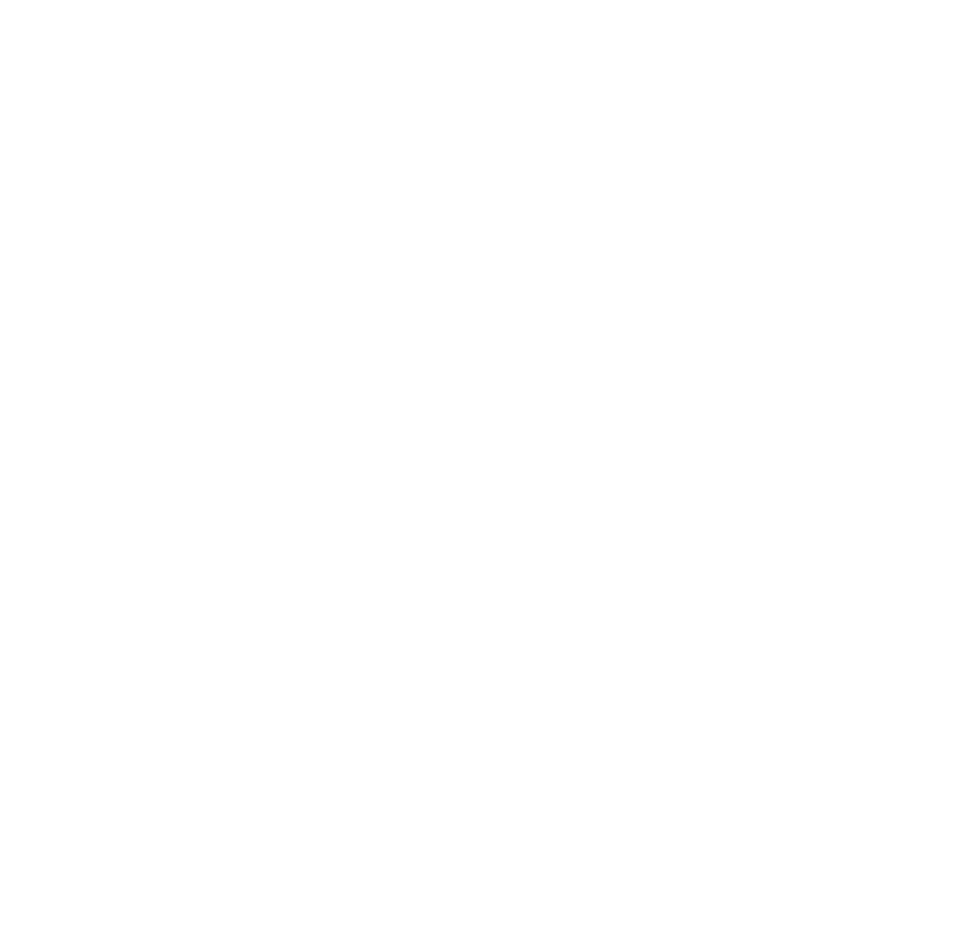
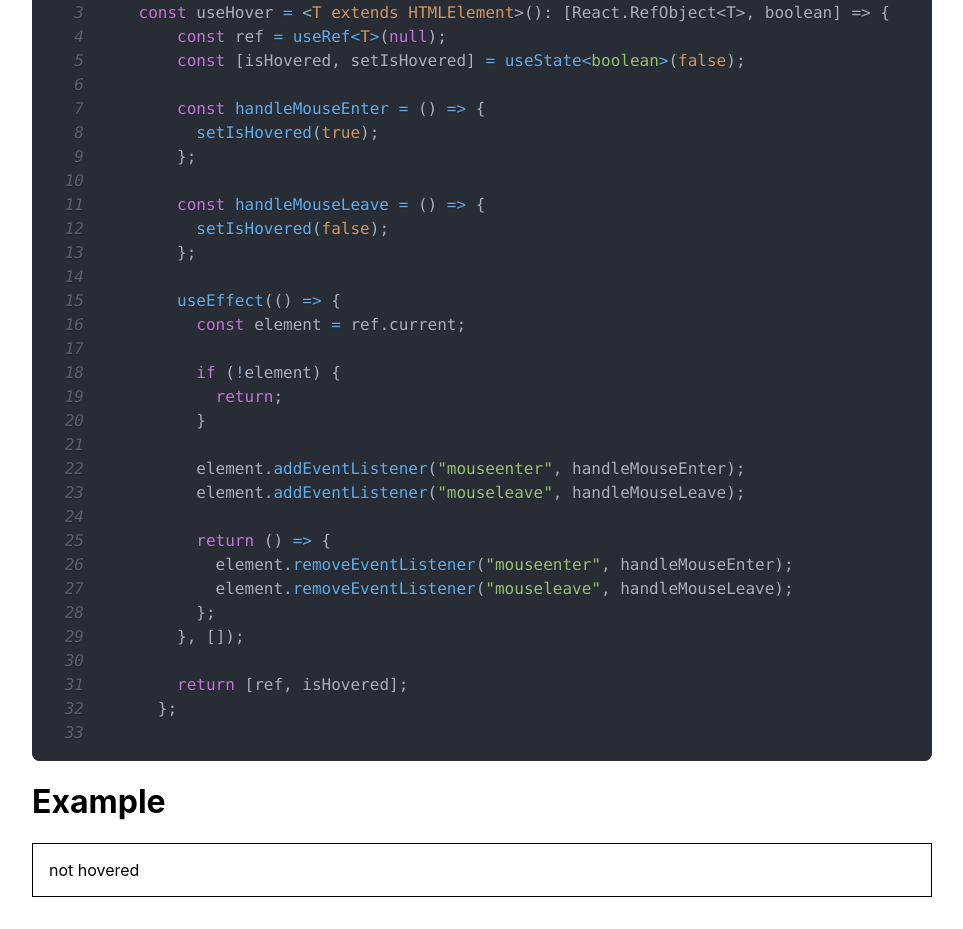
Before and after one commit to raymondpoon95/big-frontend-dev, a React (Create React App) app: page /useHover in a window 1280 px wide. Before the commit this address had no page. Shown: the part 240-1169 px from the top of the page, without its empty margins (158-1121 px from the left). Before the commit the page ends 800 px from the top, so only its background shows below. Built offline with nearby package versions, Linux system fonts and the light colour scheme.

Commit message:
useHover hook solution

```diff
--- a/src/App.tsx
+++ b/src/App.tsx
@@ -6,6 +6,7 @@
 import UseIsFirstRender from "./components/UseIsFirstRender/UseIsFirstRender";
 import UsePrevious from "./components/UsePrevious/UsePrevious";
 import UseSWR from "./components/UseSWR/UseSWR";
+import UseHover from "./components/UseHover/UseHover";
 
 const App = () => {
   return (
@@ -16,6 +17,7 @@
         <Route path="useIsFirstRender" element={<UseIsFirstRender />} />
         <Route path="usePrevious" element={<UsePrevious />} />
         <Route path="useSWR" element={<UseSWR />} />
+        <Route path="useHover" element={<UseHover />} />
       </Route>
     </Routes>
   );
--- a/src/Data/Data.ts
+++ b/src/Data/Data.ts
@@ -24,8 +24,8 @@
     description: "UseSWR",
   },
   {
-    link: "reactCounterApp",
-    description: "React Counter App",
+    link: "useHover",
+    description: "UseHover",
   },
   {
     link: "useTimeOut",
--- /dev/null
+++ b/src/components/UseHover/UseHover.tsx
@@ -0,0 +1,83 @@
+import { useEffect, useState, useRef } from "react";
+import CodeDisplay from "../CodeDisplay/CodeDisplay";
+
+const useHoverCodeString = `
+    import { useEffect, useState, useRef } from "react";
+
+    const useHover = <T extends HTMLElement>(): [React.RefObject<T>, boolean] => {
+        const ref = useRef<T>(null);
+        const [isHovered, setIsHovered] = useState<boolean>(false);
+
+        const handleMouseEnter = () => {
+          setIsHovered(true);
+        };
+
+        const handleMouseLeave = () => {
+          setIsHovered(false);
+        };
+
+        useEffect(() => {
+          const element = ref.current;
+
+          if (!element) {
+            return;
+          }
+
+          element.addEventListener("mouseenter", handleMouseEnter);
+          element.addEventListener("mouseleave", handleMouseLeave);
+
+          return () => {
+            element.removeEventListener("mouseenter", handleMouseEnter);
+            element.removeEventListener("mouseleave", handleMouseLeave);
+          };
+        }, []);
+
+        return [ref, isHovered];
+      };
+`;
+
+const useHover = <T extends HTMLElement>(): [React.RefObject<T>, boolean] => {
+  const ref = useRef<T>(null);
+  const [isHovered, setIsHovered] = useState<boolean>(false);
+
+  const handleMouseEnter = () => {
+    setIsHovered(true);
+  };
+
+  const handleMouseLeave = () => {
+    setIsHovered(false);
+  };
+
+  useEffect(() => {
+    const element = ref.current;
+
+    if (!element) {
+      return;
+    }
+
+    element.addEventListener("mouseenter", handleMouseEnter);
+    element.addEventListener("mouseleave", handleMouseLeave);
+
+    return () => {
+      element.removeEventListener("mouseenter", handleMouseEnter);
+      element.removeEventListener("mouseleave", handleMouseLeave);
+    };
+  }, []);
+
+  return [ref, isHovered];
+};
+
+const UseHover = () => {
+  const [ref, isHovered] = useHover<HTMLDivElement>();
+  return (
+    <>
+      <CodeDisplay code={useHoverCodeString} />
+      <h1>Example</h1>
+      <div ref={ref} style={{ border: "1px solid black", padding: "1rem" }}>
+        {isHovered ? "hovered" : "not hovered"}
+      </div>
+    </>
+  );
+};
+
+export default UseHover;
--- a/src/index.css
+++ b/src/index.css
@@ -58,6 +58,7 @@
   height: 100%;
   width: 90%;
   margin: auto;
+  margin-bottom: 2rem;
 }
 
 .code-display {
@@ -96,6 +97,6 @@
 
 @media screen and (min-width: 1024px) {
   .code-container {
-    max-width: 800px;
+    max-width: 900px;
   }
 }
```
